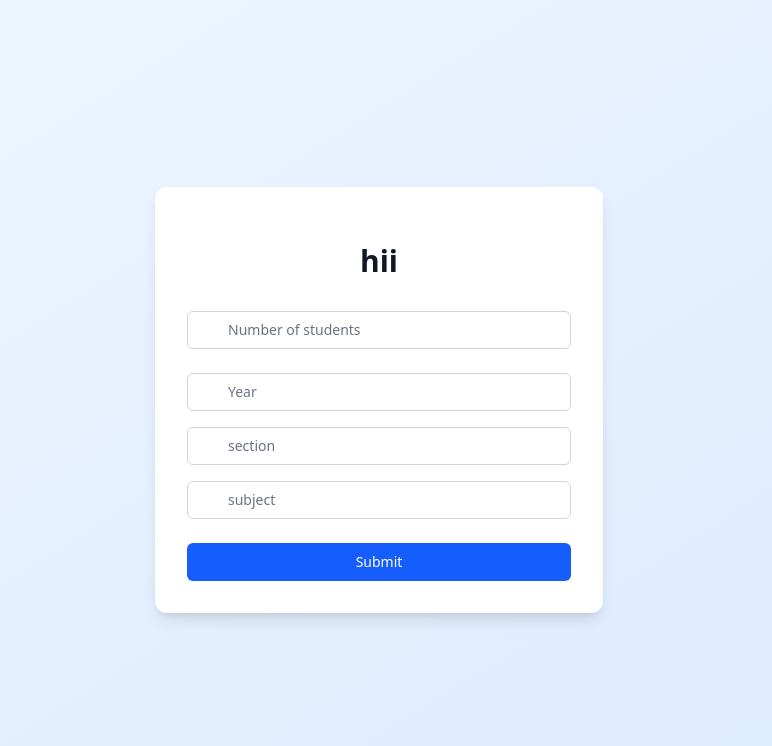
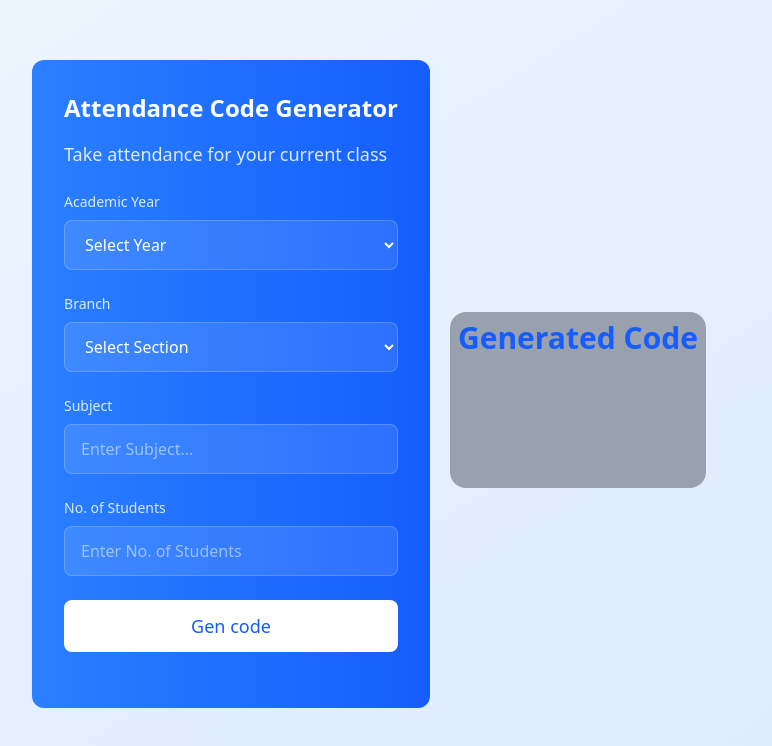
Before and after one commit to manasbhalerao23/attend_fe, a React (Vite) app: page /gencode in a window 1280 px wide. Shown: the top 746 px of the page, without its empty margins (261-1033 px from the left). Built offline with nearby package versions, Linux system fonts and the light colour scheme.

Commit message:
API integration

```diff
--- a/src/App.jsx
+++ b/src/App.jsx
@@ -16,6 +16,7 @@ function App() {
   return (
     <Provider store={store}>
      <BrowserRouter>
+
        <Routes>
          <Route path='' element={<Landing/>}/>
          <Route path='/login' element={<Login/>}/>
--- a/src/pages/student/checkattend.jsx
+++ b/src/pages/student/checkattend.jsx
@@ -49,6 +49,9 @@ function Checkattend() {
               ))}
             </select>
           </div>
+
+
+
 
           {/* Attendance Stats */}
           <div className="grid grid-cols-1 md:grid-cols-2 gap-6">
--- a/src/pages/teacher/Thome.jsx
+++ b/src/pages/teacher/Thome.jsx
@@ -13,7 +13,7 @@ import { useNavigate } from 'react-router-dom';
 
 
 function Teachhome() {
-  const [selectedClass, setSelectedClass] = useState('');
+  const [studentNum, setStudentNum] = useState('');
   const [selectedSection, setSelectedSection] = useState('');
   const [selectedYear, setSelectedYear] = useState('');
 
@@ -21,6 +21,10 @@ function Teachhome() {
 
 const user= useSelector((store)=>store.cart);
 console.log(user);
+
+
+
+
 
 if(user?.role==='Teacher'){
   return (
@@ -96,40 +100,47 @@ if(user?.role==='Teacher'){
             <p className="text-blue-100 mb-6 text-lg">Take attendance for your current class </p>
             <div className="grid grid-cols-4 gap-6 mb-6">
               <div>
-                <label className="block text-blue-100 text-sm mb-2">Class</label>
-                <select
-                  value={selectedClass}
-                  onChange={(e) => setSelectedClass(e.target.value)}
-                  className="w-full bg-white/10 border border-white/20 rounded-lg px-4 py-3 text-white"
-                >
-                  {Array.from({ length: 12 }, (_, i) => (
-                    <option key={i} value={`Class ${i + 1}`}>Class {i + 1}</option>
-                  ))}
-                </select>
-              </div>
-              <div>
-                <label className="block text-blue-100 text-sm mb-2">Section</label>
-                <select
-                  value={selectedSection}
-                  onChange={(e) => setSelectedSection(e.target.value)}
-                  className="w-full bg-white/10 border border-white/20 rounded-lg px-4 py-3 text-white"
-                >
-                  {['A', 'B'].map(section => (
-                    <option key={section} value={section}>Section {section}</option>
-                  ))}
-                </select>
-              </div>
-              <div>
                 <label className="block text-blue-100 text-sm mb-2">Academic Year</label>
                 <select
                   value={selectedYear}
                   onChange={(e) => setSelectedYear(e.target.value)}
                   className="w-full bg-white/10 border border-white/20 rounded-lg px-4 py-3 text-white"
                 >
-                  {[2025].map(year => (
-                    <option key={year} value={year}>{year}</option>
+                  {[1,2,3,4].map((year,idx) => (
+                    <option className='bg-blue-600' value={idx} key={year}>{year}</option>
                   ))}
                 </select>
+              </div>
+              <div>
+                <label className="block text-blue-100 text-sm mb-2">Branch</label>
+                <select
+                  value={selectedSection}
+                  onChange={(e) => setSelectedSection(e.target.value)}
+                  className="w-full bg-white/10 border border-white/20 rounded-lg px-4 py-3 text-white"
+                >
+                  {['CSA', 'CSB','ITA','ITB'].map((section) => (
+                    <option className='bg-blue-600' key={section} value={section}>{section}</option>
+                  ))}
+                </select>
+              </div>
+              <div>
+                <label className="block text-blue-100 text-sm mb-2">No. of Students</label>
+                {/* <select
+                  value={studentNum}
+                  onChange={(e) => setStudentNum(e.target.value)}
+                  className="w-full bg-white/10 border border-white/20 rounded-lg px-4 py-3 text-white"
+                >
+                  {Array.from({ length: 12 }, (_, i) => (
+                    <option key={i} value={`Class ${i + 1}`}>Class {i + 1}</option>
+                  ))}
+                </select> */}
+                <input
+  type="number"
+  value={studentNum}
+  onChange={(e) => setStudentNum(e.target.value)}
+  className="w-full bg-white/10 border border-white/20 rounded-lg px-4 py-3 text-white outline-none focus:ring-2 focus:ring-white/30"
+/>
+
               </div>
               <div className="flex items-end">
                 <button onClick={()=>navigate('/gencode')} className="cursor-pointer w-full bg-white text-blue-600 px-6 py-3 rounded-lg font-medium hover:bg-blue-50 transition-colors text-lg">
@@ -139,7 +150,7 @@ if(user?.role==='Teacher'){
             </div>
             {/* <div className="bg-white/10 rounded-lg p-4">
               <p className="text-sm text-blue-100">
-                Currently selected: {selectedClass} Section {selectedSection} | Academic Year {selectedYear}
+                Currently selected: {studentNum} Section {selectedSection} | Academic Year {selectedYear}
               </p>
             </div> */}
           </div>
--- a/src/pages/teacher/gencode.jsx
+++ b/src/pages/teacher/gencode.jsx
@@ -1,13 +1,46 @@
-import { useState } from "react"
+import axios from "axios";
+import { useState } from "react";
+import { BASE_URL } from "../../Utilities/constant";
 function GenCode() {
-    const [year,setyear] = useState('');
-    const [sec,setsec] = useState('');
-    const [sub,setsub] = useState('');
-    const [numstud,setnumstud] = useState(0);
+  const [studentNum, setStudentNum] = useState();
+  const [selectedSection, setSelectedSection] = useState();
+  const [selectedYear, setSelectedYear] = useState();
+  const [subject, setSubject] = useState();
+  const [code,setCode]=useState();
 
-    return(
+  const handleGenCode = async () => {
+    try {
+      // console.log("Sending Data:", {
+      //   year: selectedYear,
+      //   sec: selectedSection,
+      //   subject: subject,
+      //   num: studentNum,
+      // });
+      if (selectedYear && selectedSection && subject && studentNum) {
+        const res = await axios.post(
+          `${BASE_URL}/teacher/generateCode`,
+          {
+            year: selectedYear,
+            sec: selectedSection,
+            subject: subject,
+            num: studentNum,
+          },
+          {
+            withCredentials: true,
+          }
+        );
+        console.log(res);
+        setCode(res?.data?.code)
+      }else{
+        alert("Please fill all fields");
+      }
+    } catch (error) {
+      console.log(error);
+    }
+  };
+  return (
     <div className="min-h-screen bg-gradient-to-br from-blue-50 to-blue-100 flex items-center justify-center p-4">
-      <div className="max-w-md w-full space-y-8 bg-white p-8 rounded-xl shadow-lg">
+      {/* <div className="max-w-md w-full space-y-8 bg-white p-8 rounded-xl shadow-lg">
         <div className="text-center">
           <h2 className="mt-6 text-3xl font-extrabold text-gray-900">
             hii
@@ -94,9 +127,107 @@ function GenCode() {
             Submit
           </button>
         </form>
+      </div> */}
+      <div className="mb-8">
+        <div className="bg-gradient-to-r from-blue-500 to-blue-600 rounded-xl p-8 text-white">
+          <h3 className="text-2xl font-semibold mb-4">
+            Attendance Code Generator
+          </h3>
+          <p className="text-blue-100 mb-6 text-lg">
+            Take attendance for your current class{" "}
+          </p>
+          <div className="grid grid-rows-4 gap-6 mb-6">
+            <div>
+              <label className="block text-blue-100 text-sm mb-2">
+                Academic Year
+              </label>
+              <select
+                value={selectedYear}
+                onChange={(e) => setSelectedYear(e.target.value)}
+                className="w-full bg-white/10 border border-white/20 rounded-lg px-4 py-3 text-white"
+              >
+                <option className="bg-blue-600" value={""}>
+                  Select Year
+                </option>
+                {[1, 2, 3, 4].map((year) => (
+                  <option className="bg-blue-600" value={year} key={year}>
+                    {year}
+                  </option>
+                ))}
+              </select>
+            </div>
+            <div>
+              <label className="block text-blue-100 text-sm mb-2">Branch</label>
+              <select
+                value={selectedSection}
+                onChange={(e) => setSelectedSection(e.target.value)}
+                className="w-full bg-white/10 border border-white/20 rounded-lg px-4 py-3 text-white"
+              >
+                <option className="bg-blue-600" value={""}>
+                  Select Section
+                </option>
+
+                {["CSA", "CSB", "ITA", "ITB"].map((section) => (
+                  <option className="bg-blue-600" key={section} value={section}>
+                    {section}
+                  </option>
+                ))}
+              </select>
+            </div>
+            <div>
+              <label className="block text-blue-100 text-sm mb-2">
+                Subject
+              </label>
+              <input
+                type="text"
+                value={subject}
+                onChange={(e) => setSubject(e.target.value)}
+                className="w-full bg-white/10 border border-white/20 rounded-lg px-4 py-3 text-white outline-none focus:ring-2 focus:ring-white/30"
+                placeholder="Enter Subject..."
+              />
+            </div>
+            <div>
+              <label className="block text-blue-100 text-sm mb-2">
+                No. of Students
+              </label>
+              {/* <select
+                  value={studentNum}
+                  onChange={(e) => setStudentNum(e.target.value)}
+                  className="w-full bg-white/10 border border-white/20 rounded-lg px-4 py-3 text-white"
+                >
+                  {Array.from({ length: 12 }, (_, i) => (
+                    <option key={i} value={`Class ${i + 1}`}>Class {i + 1}</option>
+                  ))}
+                </select> */}
+              <input
+                type="number"
+                value={studentNum}
+                onChange={(e) => setStudentNum(e.target.value)}
+                className="w-full bg-white/10 border border-white/20 rounded-lg px-4 py-3 text-white outline-none focus:ring-2 focus:ring-white/30"
+                placeholder="Enter No. of Students"
+
+              />
+            </div>
+
+            <div className="flex items-end">
+              <button
+                onClick={handleGenCode}
+                className="cursor-pointer w-full bg-white text-blue-600 px-6 py-3 rounded-lg font-medium hover:bg-blue-50 transition-colors text-lg"
+              >
+                Gen code
+              </button>
+            </div>
+          </div>
+        </div>
+      </div>
+      <div className="h-44 w-64 bg-gray-400 rounded-2xl m-5">
+        <div className="">
+          <h2 className="text-3xl font-bold text-blue-600 mb-4 p-2">Generated Code</h2>
+        </div>
+        <div className="text-white font-bold text-2xl p-3 flex">{code}</div>
       </div>
     </div>
-    );
+  );
 }
 
 export default GenCode;
```
Also changed, not shown: src/pages/student/Shome.jsx (+24 -2 lines), src/pages/teacher/getattend.jsx (+32 -10 lines).
